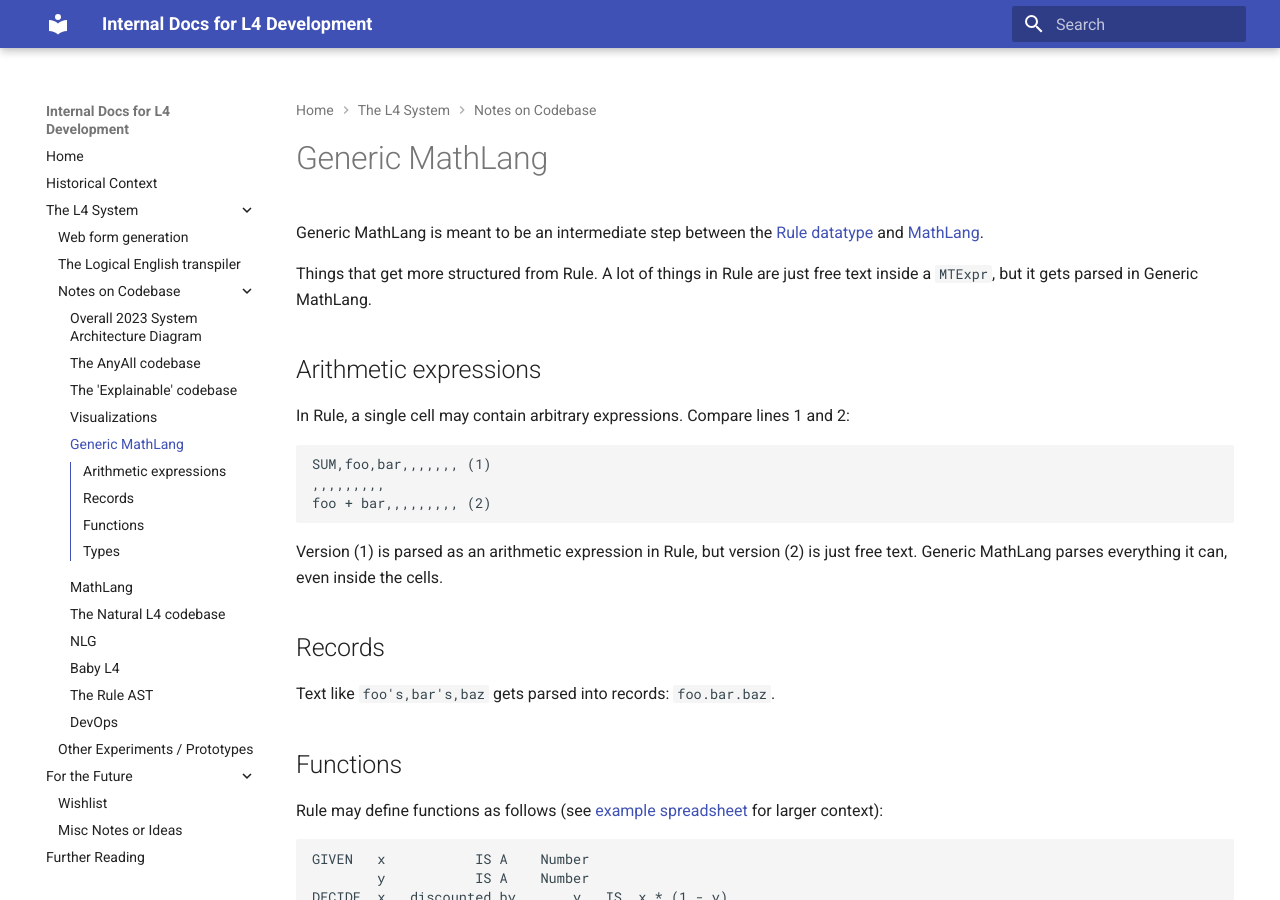
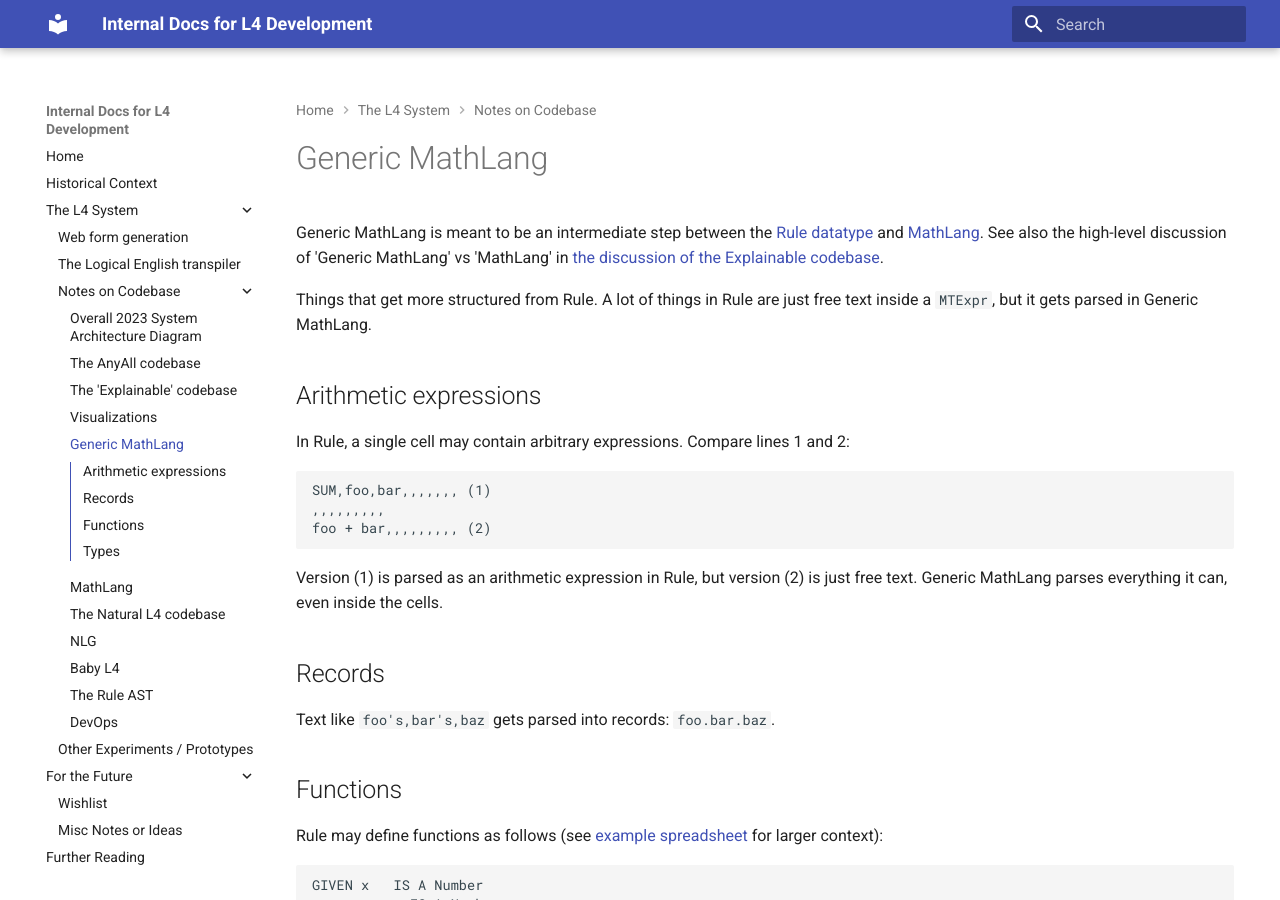
Before and after one commit to smucclaw/internal_docs, an MkDocs documentation site: the page built from docs/current_system/codebase/generic_mathlang.md, in a window 1280 px wide and 900 px high. Built offline with MkDocs 1.6.1 and Material for MkDocs 9.7.7, drawn with Linux system fonts in a browser that asks for light colours.

Commit message:
generic_mathlang.md: Add link to high-level discussion in explainable.md

````diff
--- a/docs/current_system/codebase/generic_mathlang.md
+++ b/docs/current_system/codebase/generic_mathlang.md
@@ -1,6 +1,6 @@
 # Generic MathLang
 
-Generic MathLang is meant to be an intermediate step between the [Rule datatype](./rule_ast.md) and [MathLang](./mathlang.md).
+Generic MathLang is meant to be an intermediate step between the [Rule datatype](./rule_ast.md) and [MathLang](./mathlang.md). See also the high-level discussion of 'Generic MathLang' vs 'MathLang' in [the discussion of the Explainable codebase](/explainable.md).
 
 Things that get more structured from Rule. A lot of things in Rule are just free text inside a `MTExpr`, but it gets parsed in Generic MathLang.
 
@@ -25,15 +25,15 @@ Text like `foo's,bar's,baz` gets parsed into records: `foo.bar.baz`.
 Rule may define functions as follows (see [example spreadsheet](https://docs.google.com/spreadsheets/d/1cWAb7Ba4HJovQn1PquZzYJjnjKUuhEPhNHzAH4ZfV4I/edit#gid=2100528279) for larger context):
 
 ```L4
-GIVEN	x			IS A	Number
-        y			IS A	Number
-DECIDE	x	discounted by		y	IS	x * (1 - y)
+GIVEN x   IS A Number
+        y   IS A Number
+DECIDE x discounted by  y IS x * (1 - y)
 ```
 
 And we can apply the function (simplified the arguments):
 
 ```L4
-DECIDE Answer	IS	firstArg	discounted by   secondArg
+DECIDE Answer IS firstArg discounted by   secondArg
 ```
 
 When parsed into rules, we don't have much structure:
````
